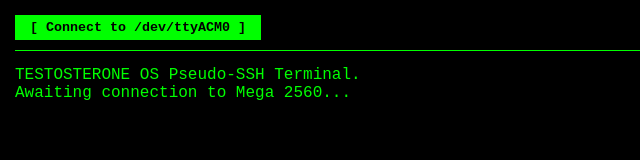
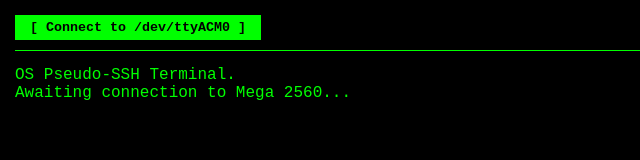
Before and after one commit to SSD-unix/SSDunix.xyz, a plain HTML site: page ide-esp32.html in a window 1280 px wide. Shown: the whole page, without its empty margins (0-640 px from the left). Drawn offline with Linux system fonts and the light colour scheme.

Commit message:
Remove 'TESTOSTERONE' from terminal output message

```diff
--- a/ide-esp32.html
+++ b/ide-esp32.html
@@ -30,7 +30,7 @@
     <button id="connectBtn" onclick="connectSerial()">[ Connect to /dev/ttyACM0 ]</button>
   </div>
 
-  <div id="output">TESTOSTERONE OS Pseudo-SSH Terminal.<br>Awaiting connection to Mega 2560...<br></div>
+  <div id="output">OS Pseudo-SSH Terminal.<br>Awaiting connection to Mega 2560...<br></div>
 
   <div id="input-line" style="display:none;">
     <span id="prompt">root@mega2560:~#</span>
```
